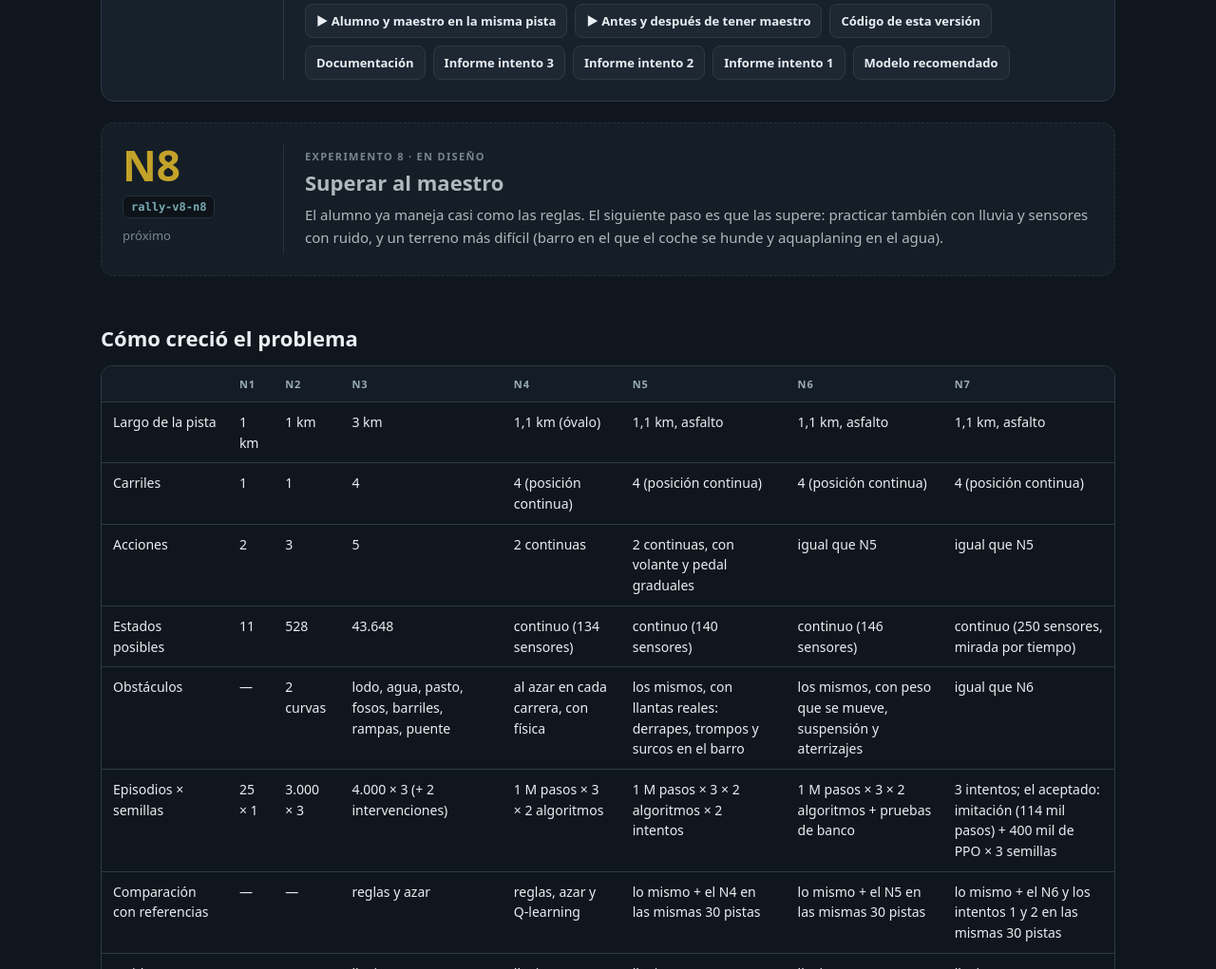
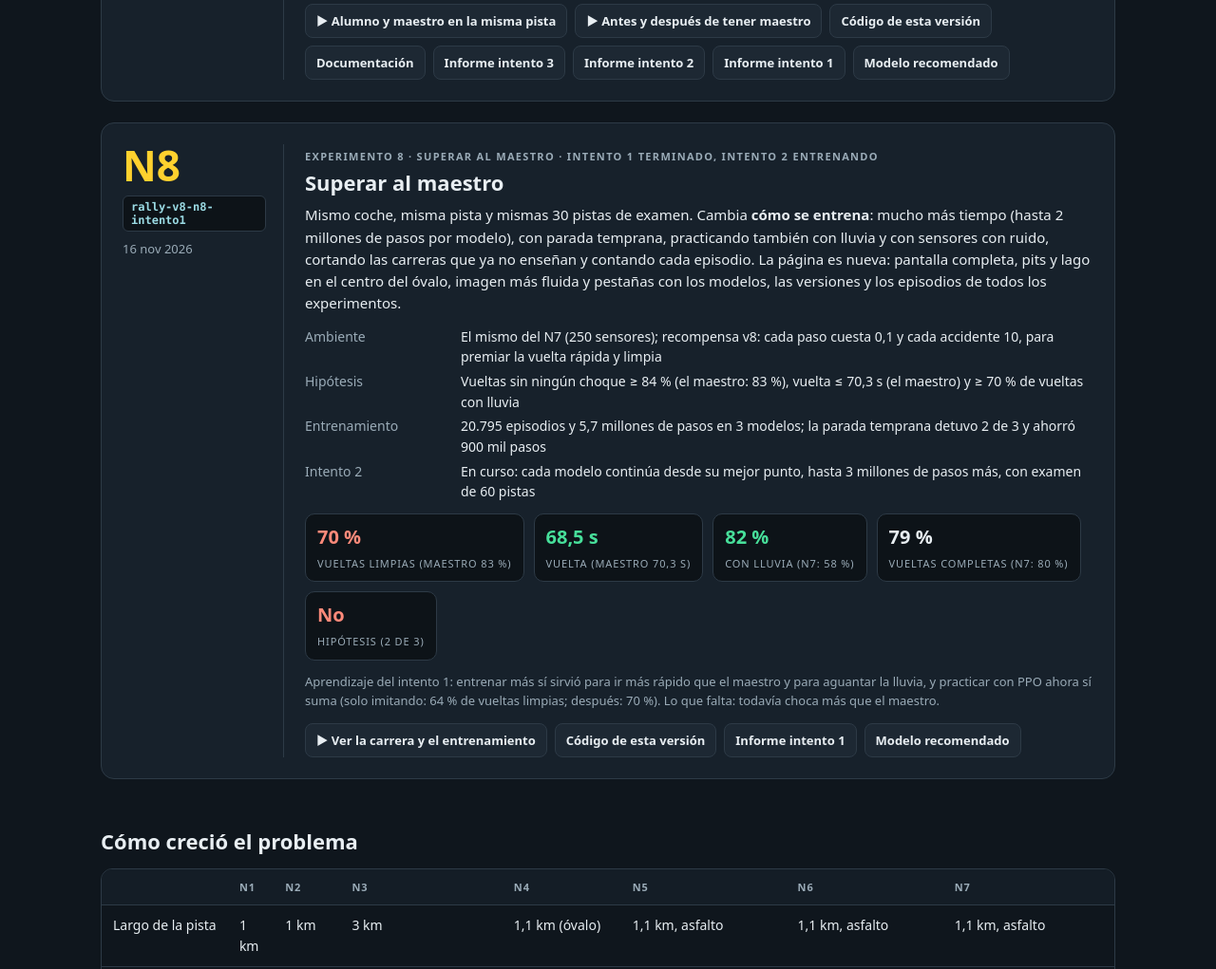
Before and after one commit to MAT7IAS24/ProyectoOficialVisual, a plain HTML site: page rally-dashboard/dist/historial.html in a window 1280 px wide. Shown: the part 3920-4941 px from the top of the page at 95% size. Drawn offline with Linux system fonts and the light colour scheme.

Commit message:
N8: tarjeta en el historial y README (intento 1)
Co-Authored-By: Claude Fable 5.2 <noreply@anthropic.com>
Claude-Session: https://claude.ai/code/session_01TdvF2Y3Xsii1SNLKua7Zky

```diff
--- a/rally-dashboard/dist/historial.html
+++ b/rally-dashboard/dist/historial.html
@@ -282,12 +282,32 @@
       </div>
     </article>
 
-    <article class="card next">
-      <div class="side"><div class="num">N8</div><div class="tag">rally-v8-n8</div><div class="date">próximo</div></div>
+    <article class="card">
+      <div class="side"><div class="num">N8</div><div class="tag">rally-v8-n8-intento1</div><div class="date">16 nov 2026</div></div>
       <div>
-        <span class="eyebrow">Experimento 8 · en diseño</span>
+        <span class="eyebrow">Experimento 8 · superar al maestro · intento 1 terminado, intento 2 entrenando</span>
         <h2>Superar al maestro</h2>
-        <p>El alumno ya maneja casi como las reglas. El siguiente paso es que las supere: practicar también con lluvia y sensores con ruido, y un terreno más difícil (barro en el que el coche se hunde y aquaplaning en el agua).</p>
+        <p>Mismo coche, misma pista y mismas 30 pistas de examen. Cambia <b>cómo se entrena</b>: mucho más tiempo (hasta 2 millones de pasos por modelo), con parada temprana, practicando también con lluvia y con sensores con ruido, cortando las carreras que ya no enseñan y contando cada episodio. La página es nueva: pantalla completa, pits y lago en el centro del óvalo, imagen más fluida y pestañas con los modelos, las versiones y los episodios de todos los experimentos.</p>
+        <dl class="kv">
+          <dt>Ambiente</dt><dd>El mismo del N7 (250 sensores); recompensa v8: cada paso cuesta 0,1 y cada accidente 10, para premiar la vuelta rápida y limpia</dd>
+          <dt>Hipótesis</dt><dd>Vueltas sin ningún choque ≥ 84 % (el maestro: 83 %), vuelta ≤ 70,3 s (el maestro) y ≥ 70 % de vueltas con lluvia</dd>
+          <dt>Entrenamiento</dt><dd>20.795 episodios y 5,7 millones de pasos en 3 modelos; la parada temprana detuvo 2 de 3 y ahorró 900 mil pasos</dd>
+          <dt>Intento 2</dt><dd>En curso: cada modelo continúa desde su mejor punto, hasta 3 millones de pasos más, con examen de 60 pistas</dd>
+        </dl>
+        <div class="result">
+          <div class="stat"><b class="bad">70 %</b><span>Vueltas limpias (maestro 83 %)</span></div>
+          <div class="stat"><b class="ok">68,5 s</b><span>Vuelta (maestro 70,3 s)</span></div>
+          <div class="stat"><b class="ok">82 %</b><span>Con lluvia (N7: 58 %)</span></div>
+          <div class="stat"><b>79 %</b><span>Vueltas completas (N7: 80 %)</span></div>
+          <div class="stat"><b class="bad">No</b><span>Hipótesis (2 de 3)</span></div>
+        </div>
+        <p class="note">Aprendizaje del intento 1: entrenar más sí sirvió para ir más rápido que el maestro y para aguantar la lluvia, y practicar con PPO ahora sí suma (solo imitando: 64 % de vueltas limpias; después: 70 %). Lo que falta: todavía choca más que el maestro.</p>
+        <div class="links">
+          <a class="btn" href="v8.html">▶ Ver la carrera y el entrenamiento</a>
+          <a class="btn" href="https://github.com/MAT7IAS24/ProyectoOficialVisual/tree/rally-v8-n8-intento1">Código de esta versión</a>
+          <a class="btn" href="https://github.com/MAT7IAS24/ProyectoOficialVisual/blob/rally-v8-n8-intento1/reports/rally-v8-a5d037b4e06e4b049278b510db965bb0.json">Informe intento 1</a>
+          <a class="btn" href="modelos/n8/ppo-recomendado/manifest.json">Modelo recomendado</a>
+        </div>
       </div>
     </article>
   </div>
```
Also changed, not shown: 1 other file.
